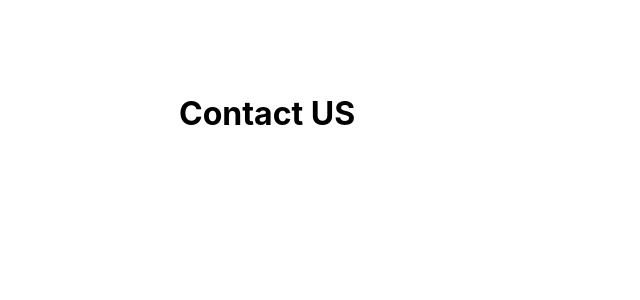
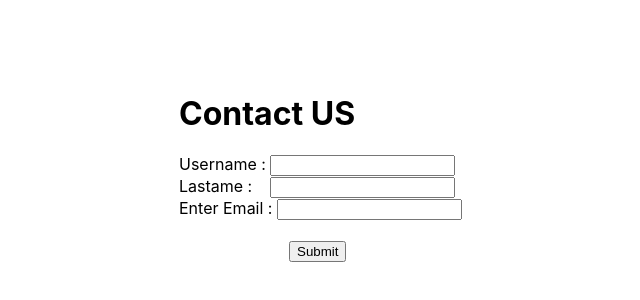
Before and after one commit to Ravib1234/travel-convoy, a React (Create React App) app: page / in a window 1280 px wide. Shown: the part 1422-1722 px from the top of the page, without its empty margins (501-1141 px from the left). Built offline with nearby package versions, Linux system fonts and the light colour scheme.

Commit message:
contact commit

```diff
--- a/src/App.css
+++ b/src/App.css
@@ -25,3 +25,7 @@
   margin-top: 250px;
   margin-bottom: 690px
 }
+
+.submitbtn {
+  margin-left: 110px;
+}
--- a/src/App.js
+++ b/src/App.js
@@ -32,6 +32,13 @@ function App() {
       </div>
       <div className="Third-Sec">
         <h1>Contact US</h1>
+        Username : <input type="text" />
+        <br />
+        Lastame : &nbsp;&nbsp; <input type="text" />
+        <br />
+        Enter Email : <input type="text" /> <br />
+        <br />
+        <button className="submitbtn">Submit</button>
       </div>
     </div>
   );
```
